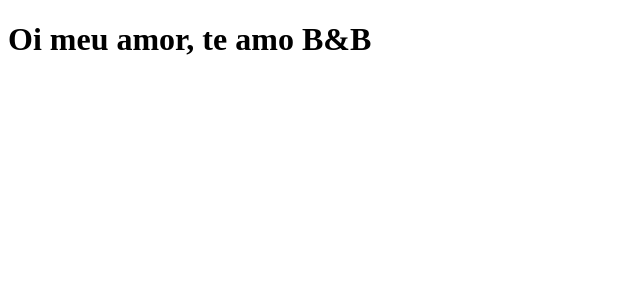
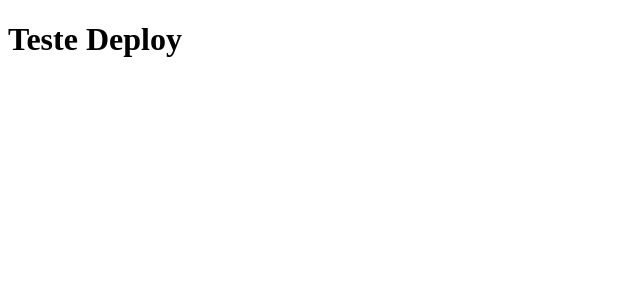
Before and after one commit to Brunozo2042/clone-tabnews2, a Next.js app: page / in a window 1280 px wide. Shown: the top 300 px of the page, without its empty margins (0-640 px from the left). Built offline with nearby package versions, Linux system fonts and the light colour scheme.

Commit message:
modifica a frase

```diff
--- a/pages/index.js
+++ b/pages/index.js
@@ -1,5 +1,5 @@
 function Home(){
-    return <h1>Oi meu amor, te amo B&B</h1>;
+    return <h1>Teste Deploy</h1>;
 }
 
 export default Home;
```
